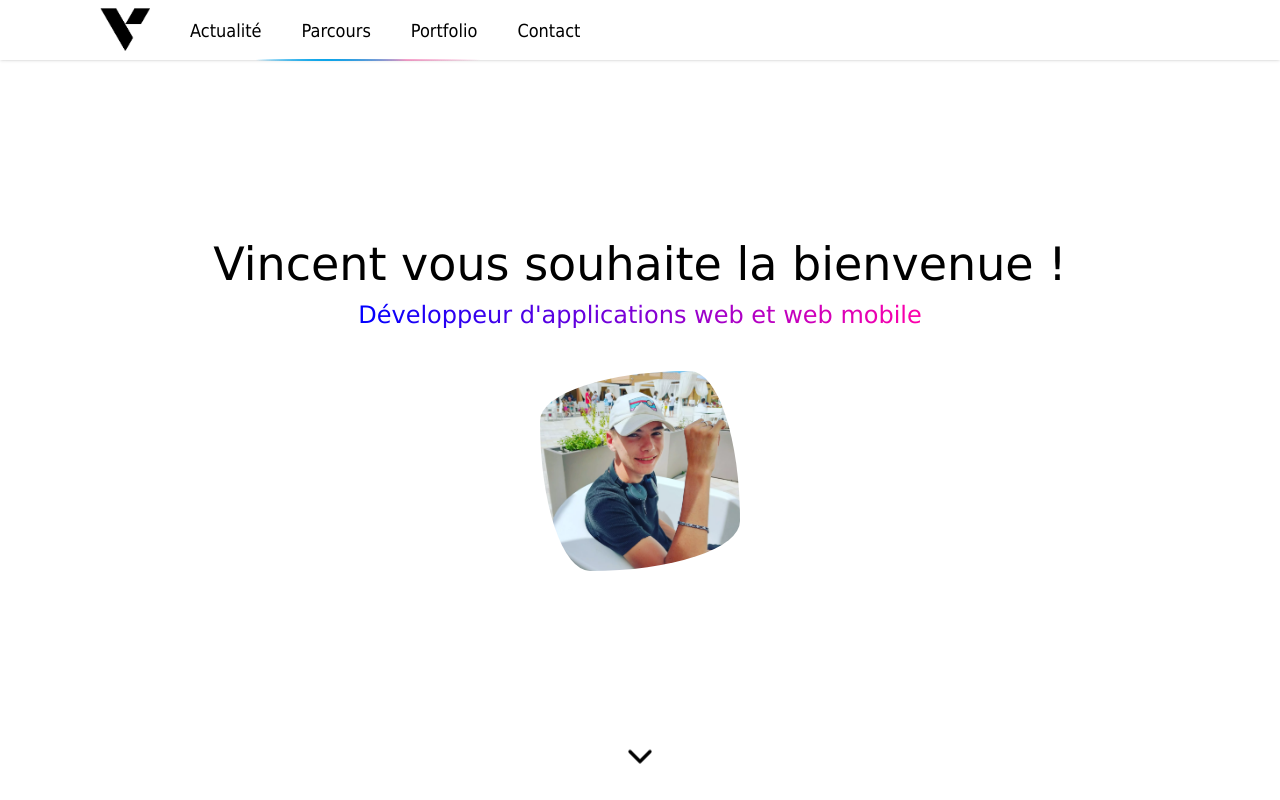
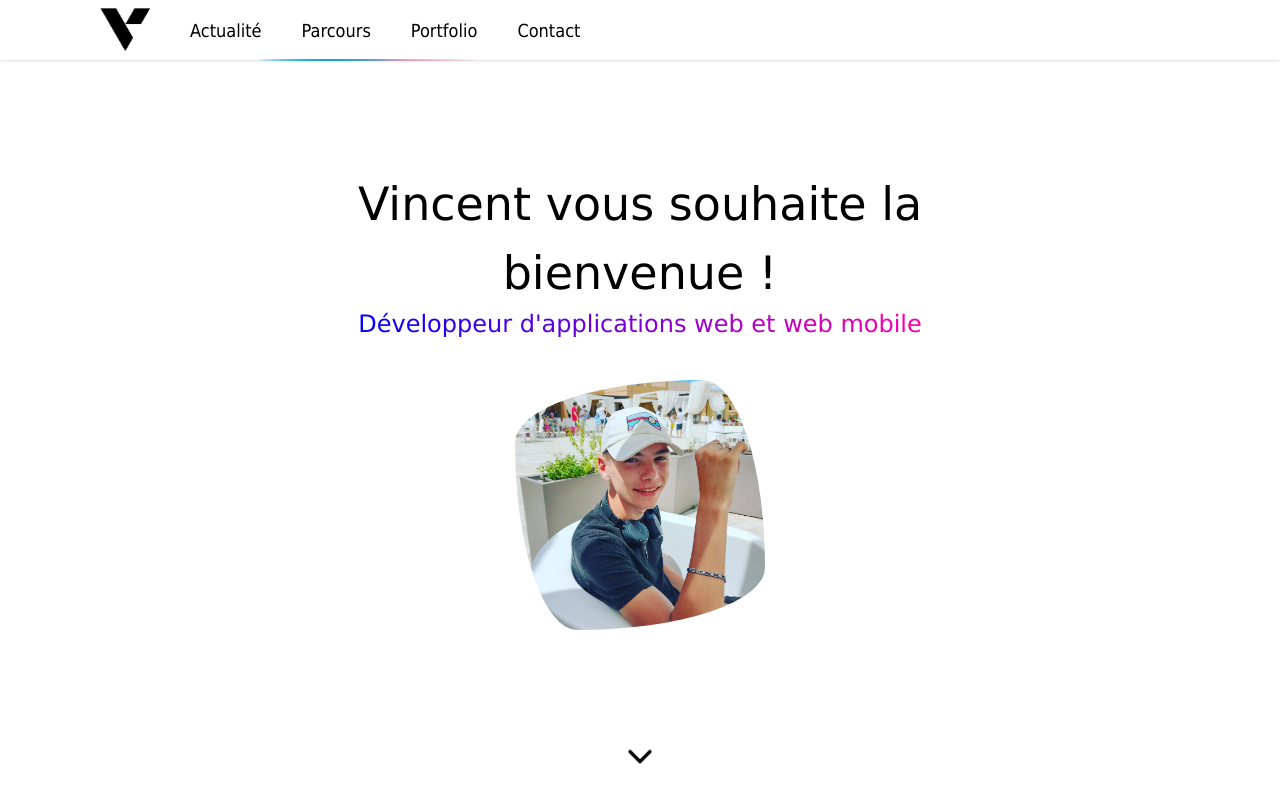
Before and after one commit to Azonesbz/vincentavez, a React (Vite) app in the folder client/: page / in a window 1280 px wide. Shown: the top 800 px of the page. Built offline with nearby package versions, Linux system fonts and the light colour scheme; no server answers; a web font is replaced by a local one.

Commit message:
added little modification

```diff
--- a/client/src/components/header/Header.jsx
+++ b/client/src/components/header/Header.jsx
@@ -1,10 +1,13 @@
 import './Header.css';
 import React from 'react';
 
+
 export default function Header() {
+
     return (
-        <header className='min-h-screen max-h-screen w-full flex flex-col items-center justify-center overflow-x-hidden'>
+        <header className='min-h-screen max-h-screen w-full flex items-center overflow-x-hidden p-10 justify-around'>
             <div className='h-[60px] w-full bg-white fixed top-0 z-40 opacity-75 backdrop-blur-sm' />
+
             <nav className={`container shadow fixed top-0 max-w-full z-50 flex items-center justify-between sm:justify-normal w-full h-[60px] backdrop-blur-md`}>
                 <a className='ml-5' href='#'><img src="./logo.webp" alt="logo du site" width={50} /></a>
                 <ul className='space-x-10 mr-10 hidden sm:flex items-center ml-10 h-full '>
@@ -32,15 +35,17 @@ export default function Header() {
                     </div>
                 </div>
             </nav>
-            <div>
+
+            <div className='lg:w-1/2'>
                 <h1 className='text-center'>Vincent vous souhaite la bienvenue !</h1>
                 <div className='relative flex flex-col-reverse items-center justify-center '>
-                    <img className='image mt-10' src="/me.webp" alt="picture of Vincent" width={200} />
+                    <img className='image mt-10' src="/me.webp" alt="picture of Vincent" width={250} />
                     <h1 className='font-thin text-2xl text-center gradient-text'>Développeur d'applications web et web mobile</h1>
                 </div>
             </div>
+
             <a
-                className='animate-one absolute bottom-5 rounded-full duration-1000'
+                className='animate-one absolute bottom-5 rounded-full duration-1000 left-[50%] translate-x-[-50%]'
                 href={"#actuality"}
             >
                 <svg className='animate-bounce' width="40" height="40" fill="none" stroke="currentColor" stroke-linecap="round" stroke-linejoin="round" stroke-width="2" viewBox="0 0 24 24" xmlns="http://www.w3.org/2000/svg">
```
Also changed, not shown: client/src/components/header/Header.css (+5 -3 lines).
